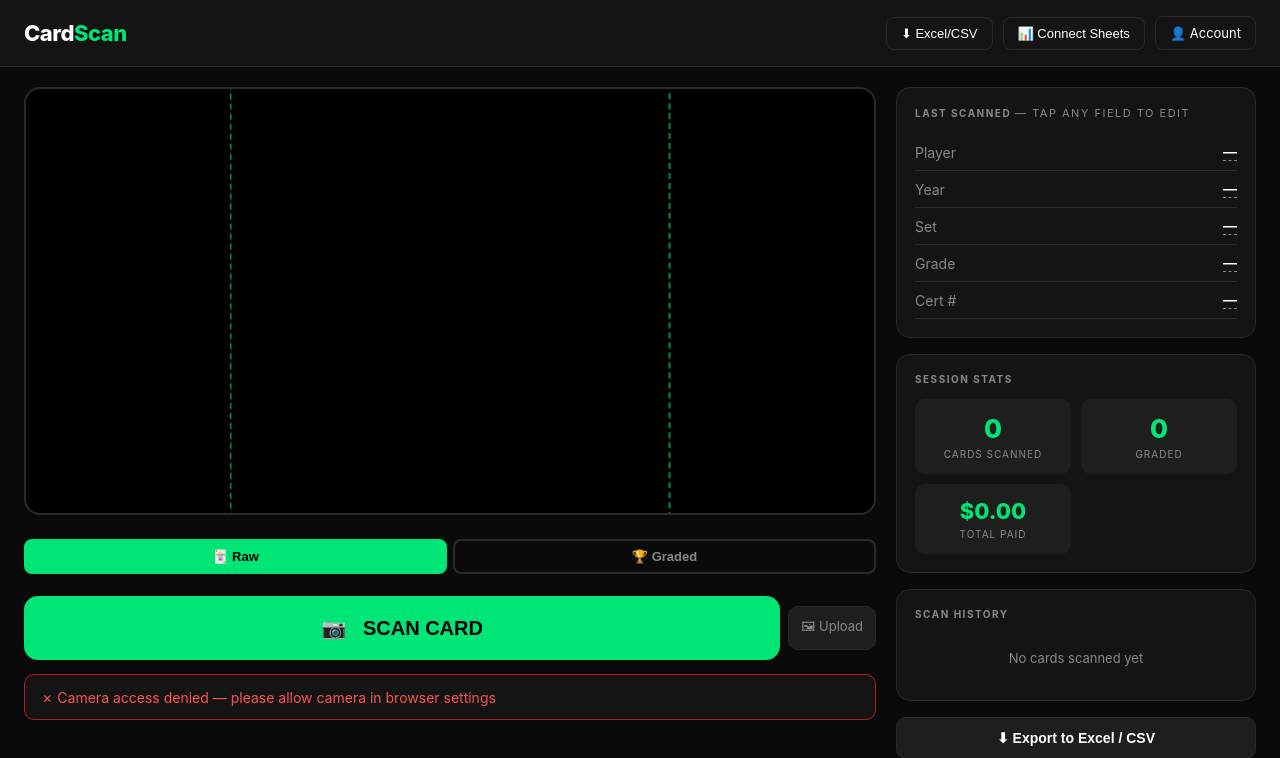
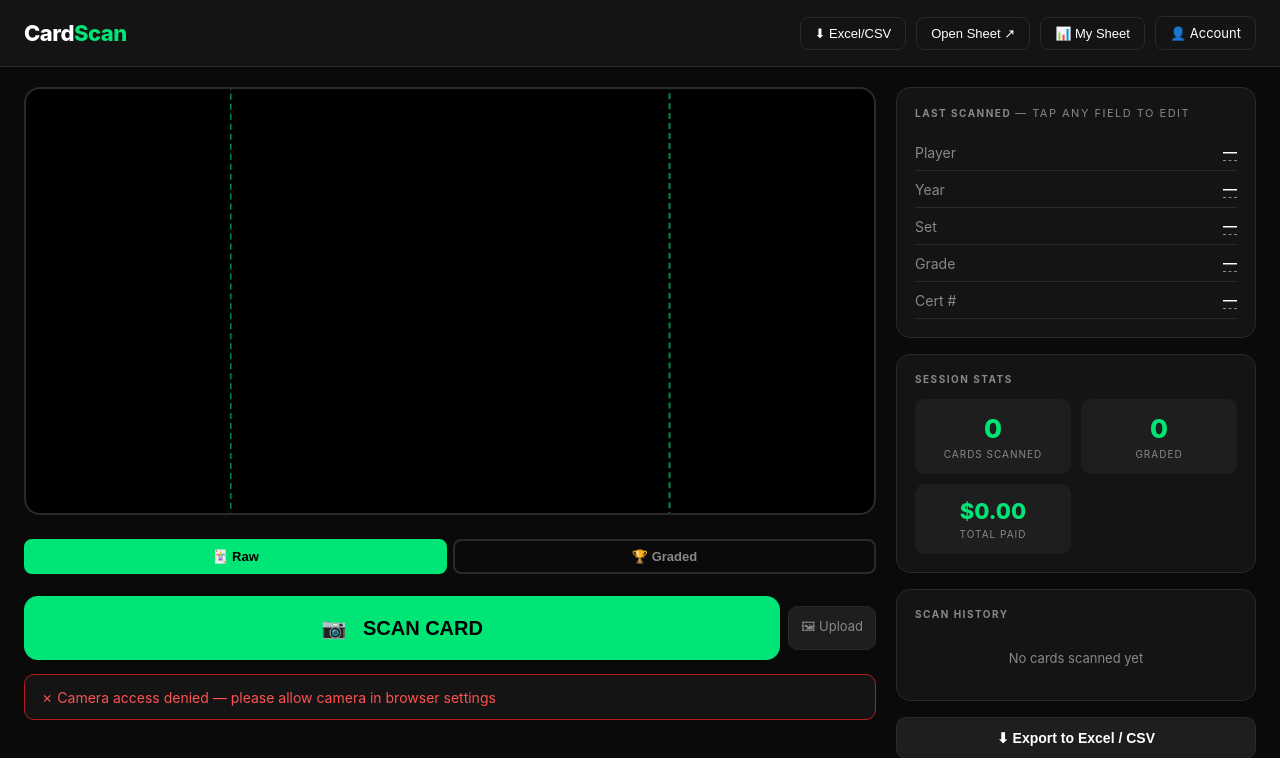
Before and after one commit to maddengarrett7-cpu/cardvault, a Flask app: page / in a window 1280 px wide. Shown: the top 758 px of the page. Run offline with Flask 3, Linux system fonts and the light colour scheme; the visitor is signed in with stand-in values (Sample User, id 1); data comes from the database, SQL or seed files in the repository; some libraries are stand-ins or nearby versions.

Commit message:
Save sheet URL to user account — persists across all devices
Previously stored only in localStorage so switching devices or clearing
cache would lose the sheet connection. Now saved to the database on the
user's account and loaded server-side on every page load.

- Add /save-sheet-url route to persist sheet ID to DB
- Pass saved_sheet_url from server into template on page load
- Frontend uses server value first, localStorage as fallback
- Keeps both in sync so old behavior still works

Co-Authored-By: Claude Sonnet 4.6 <noreply@anthropic.com>

```diff
--- a/app.py
+++ b/app.py
@@ -614,7 +614,10 @@ def index():
     if 'user_id' not in session:
         return render_template('landing.html')
     user = get_user_by_id(session['user_id'])
-    return render_template('index.html', user=user)
+    # Build full sheet URL from saved sheet_id if available
+    saved_sheet_id = user.get('google_sheet_id') if user else None
+    saved_sheet_url = f"https://docs.google.com/spreadsheets/d/{saved_sheet_id}" if saved_sheet_id else ""
+    return render_template('index.html', user=user, saved_sheet_url=saved_sheet_url)
 
 @app.route('/home')
 def landing():
@@ -779,6 +782,18 @@ def oauth_callback():
         return redirect("/?sheets=connected")
     except Exception as e:
         return redirect(f"/?sheets=error&msg={str(e)}")
+
+@app.route('/save-sheet-url', methods=['POST'])
+@login_required
+def save_sheet_url():
+    """Save the user's sheet URL to their account so it persists across devices."""
+    body = request.get_json()
+    sheet_url = body.get('sheet_url', '').strip()
+    sheet_id = extract_sheet_id(sheet_url) if sheet_url else None
+    if not sheet_id:
+        return jsonify({'success': False, 'error': 'Invalid sheet URL'})
+    save_google_sheet_id(session['user_id'], sheet_id)
+    return jsonify({'success': True, 'sheet_id': sheet_id})
 
 @app.route('/disconnect-sheets', methods=['POST'])
 @login_required
--- a/templates/index.html
+++ b/templates/index.html
@@ -812,7 +812,9 @@
   let totalPaid = 0;
   let activeTab = 'ebay';
   let lastCardQuery = '';
-  let userSheetUrl = localStorage.getItem('sheet_url') || '';
+  // Use server-saved sheet URL (persists across devices) then fall back to localStorage
+  let userSheetUrl = '{{ saved_sheet_url }}' || localStorage.getItem('sheet_url') || '';
+  if (userSheetUrl) localStorage.setItem('sheet_url', userSheetUrl); // keep in sync
   let clToken = localStorage.getItem('cl_token') || '';
 
   function saveCLToken() {
@@ -852,6 +854,13 @@
     if (!val) { alert('Please paste your Google Sheet URL.'); return; }
     userSheetUrl = val;
     localStorage.setItem('sheet_url', userSheetUrl);
+
+    // Save to account so it persists across all devices
+    fetch('/save-sheet-url', {
+      method: 'POST',
+      headers: { 'Content-Type': 'application/json' },
+      body: JSON.stringify({ sheet_url: userSheetUrl })
+    }).catch(() => {}); // fire and forget
 
     // Detect columns from sheet headers
     try {
```
